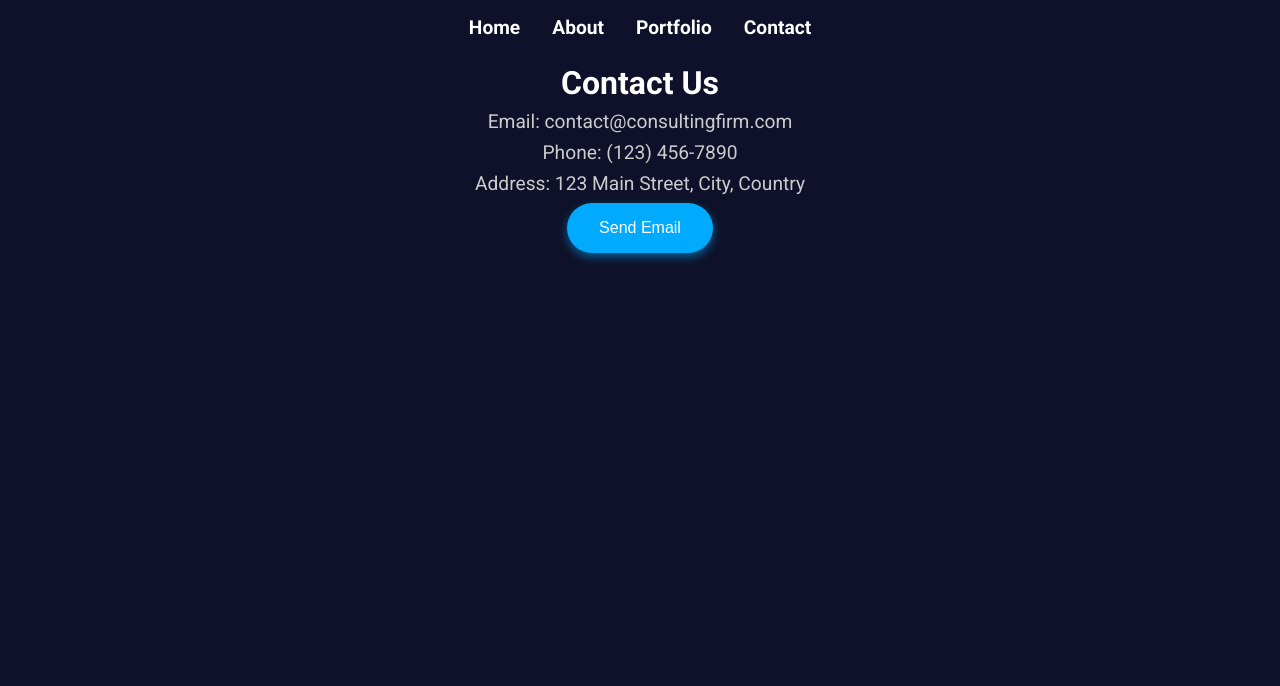
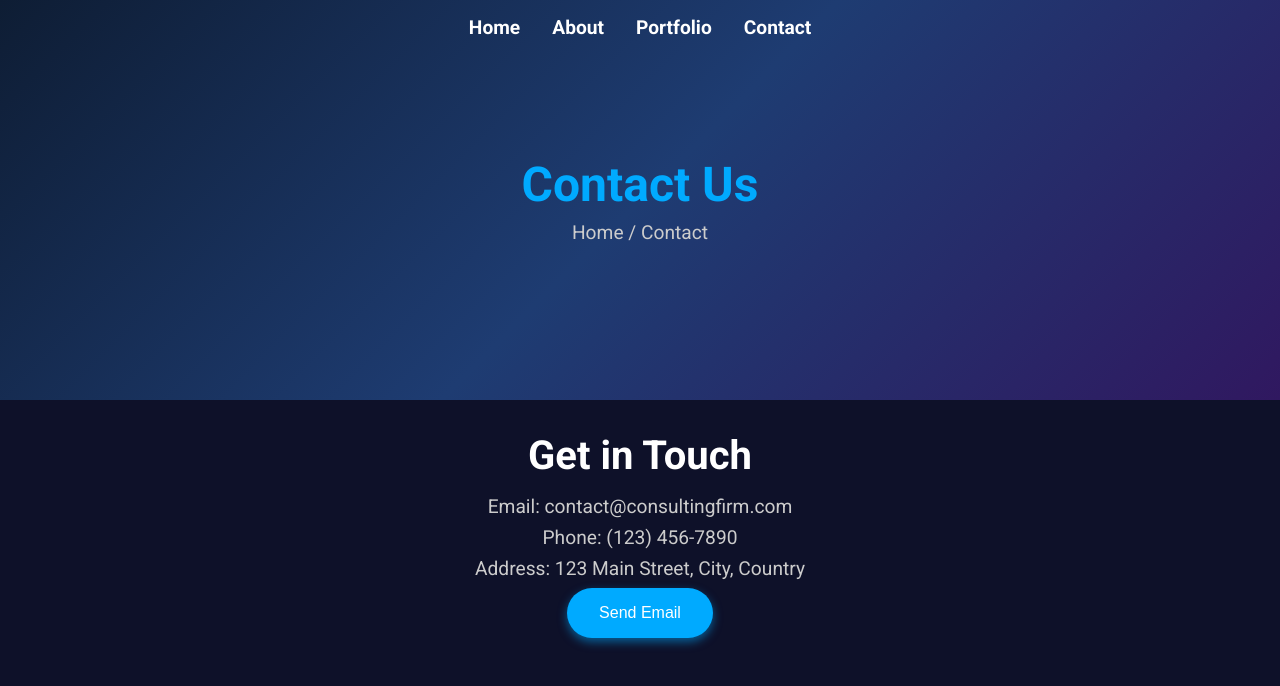
Before and after one commit to ejaz0/shirkat, a React (Create React App) app: page /contact in a window 1280 px wide. Shown: the top 686 px of the page. Built offline with nearby package versions, Linux system fonts and the light colour scheme; a small style sheet from the web is missing.

Commit message:
Updated design

```diff
--- a/public/index.html
+++ b/public/index.html
@@ -2,6 +2,7 @@
 <html lang="en">
   <head>
     <meta charset="utf-8" />
+    <link rel="stylesheet" href="https://cdnjs.cloudflare.com/ajax/libs/font-awesome/5.15.4/css/all.min.css" integrity="sha512-dZOGrKDZKoPNSX1PeEVjoOoa6HJ5y6+ARmBP5RxN6cGHTJ+0OhG5O5De1mHVZYp1zQ5Rn8fUuhwHDkC8aYluTg==" crossorigin="anonymous" referrerpolicy="no-referrer" />
     <link rel="icon" href="%PUBLIC_URL%/favicon.ico" />
     <meta name="viewport" content="width=device-width, initial-scale=1" />
     <meta name="theme-color" content="#000000" />
--- a/src/App.js
+++ b/src/App.js
@@ -7,6 +7,7 @@ import About from './Components/About';
 import Portfolio from './Components/Portfolio';
 import Contact from './Components/Contact';
 import '../src/Styles/Css/AppStyle.css';
+
 
 const App = () => {
     return (
--- a/src/Components/About.js
+++ b/src/Components/About.js
@@ -1,22 +1,29 @@
 import React from 'react';
 import '../Styles/Css/AboutStyle.css';
-
+import elvisH from '../Styles/Css/images/prifle-removebg-preview.png';
 import rashedRafa from '../Styles/Css/images/1712175677779.jpg';
 import aryaEisa from '../Styles/Css/images/644_e43222bd86412c55c14fe34e9ea1e4ac-2023-11-09 23_27_42.jpg';
 
 const About = () => {
     return (
         <div className="about-container">
-            <h1 className="about-title">About Us</h1>
+            <div className="about-header-container">
+                <header className="about-header">
+                    <h1>About Us</h1>
+                    <p>Home / About</p>
+                </header>
+            </div>
+            <div className="about-section">
+                <h1 className="about-title">Our Team</h1>
                 <p className="about-description">We are a team of experienced software consultants dedicated to providing top-notch IT solutions and services.</p>
                 <div className="team-grid">
                     <div className="team-member">
-                    <img src="" alt="Elvis Hasanaj" className="team-photo" />
+                        <img src={elvisH} alt="Elvis Hasanaj" className="team-photo" />
                         <h2 className="team-name">Elvis Hasanaj</h2>
                         <p className="team-role">Technical Manager</p>
                         <p className="team-bio">Elvis is a creative leader with a knack for innovative solutions and exceptional client service.</p>
                         <div className="team-socials">
-                       <a href="https://www.linkedin.com"><i className="fab fa-twitter"></i></a>
+                            <a href="https://www.linkedin.com"><i className="fab fa-linkedin"></i></a>
                         </div>
                     </div>
                     <div className="team-member">
@@ -25,7 +32,7 @@ const About = () => {
                         <p className="team-role">Treasury Manager</p>
                         <p className="team-bio">Rashed is our dynamic sales manager who excels at building strong client relationships and driving sales growth.</p>
                         <div className="team-socials">
-                    <a href="https://www.linkedin.com"><i className="fab fa-twitter"></i></a>
+                            <a href="https://www.linkedin.com"><i className="fab fa-linkedin"></i></a>
                         </div>
                     </div>
                     <div className="team-member">
@@ -34,8 +41,8 @@ const About = () => {
                         <p className="team-role">Sales Manager</p>
                         <p className="team-bio">Arya is a talented web developer with expertise in creating modern, responsive websites and applications.</p>
                         <div className="team-socials">
-                        <a href="https://www.linkedin.com"><i className="fab fa-twitter"></i></a>
-
+                            <a href="https://www.linkedin.com"><i className="fab fa-linkedin"></i></a>
+                        </div>
                     </div>
                 </div>
             </div>
--- a/src/Components/Contact.js
+++ b/src/Components/Contact.js
@@ -10,8 +10,15 @@ const Contact = () => {
 
     return (
         <div className="contact-container">
+            <div className="contact-header-container">
+                <header className="contact-header">
                     <h1>Contact Us</h1>
+                    <p>Home / Contact</p>
+                </header>
+            </div>
+            <div className="contact-section">
                 <div className="contact-info">
+                    <h1>Get in Touch</h1>
                     <p>Email: contact@consultingfirm.com</p>
                     <p>Phone: (123) 456-7890</p>
                     <p>Address: 123 Main Street, City, Country</p>
@@ -32,6 +39,7 @@ const Contact = () => {
                     </div>
                 )}
             </div>
+        </div>
     );
 };
 
--- a/src/Styles/Css/AboutStyle.css
+++ b/src/Styles/Css/AboutStyle.css
@@ -1,16 +1,50 @@
 .about-container {
-    background-color: #0e1129;
     color: #ffffff;
-    padding: 4rem 2rem;
+    min-height: 100vh;
     text-align: center;
-    height: 100vh;
+    display: flex;
+    flex-direction: column;
+}
+
+/* Header section */
+.about-header-container {
+    background: linear-gradient(135deg, #0e1d34, #1e3c72, #301860); /* Gradient color */
+    height: 50vh;
+    display: flex;
+    justify-content: center;
+    align-items: center;
+    text-align: center;
+    padding: 2rem;
+}
+
+.about-header {
+    margin: 0;
+}
+
+.about-header h1 {
+    font-size: 3rem;
+    margin-bottom: 0.5rem;
+    color: #00aaff;
+}
+
+.about-header p {
+    font-size: 1.2rem;
+    color: #cccccc;
+}
+
+/* About section */
+.about-section {
+    padding: 2rem;
+    background: #0e1129; /* Different background color */
+    min-height: 50vh;
+    text-align: center;
     overflow: auto; /* Ensure the content is scrollable if it exceeds the viewport height */
 }
 
-.about-title {
+.about-section h1 {
     font-size: 2.5rem;
     margin-bottom: 1rem;
-    color: #00aaff;
+    color: #ffffff;
 }
 
 .about-description {
--- a/src/Styles/Css/AppStyle.css
+++ b/src/Styles/Css/AppStyle.css
@@ -1,5 +1,7 @@
 
 @import url('https://fonts.googleapis.com/css2?family=Roboto:wght@400;700&display=swap');
+@import url('https://cdnjs.cloudflare.com/ajax/libs/font-awesome/5.15.4/css/all.min.css');
+
 *{
     margin: 0;
     padding: 0;
--- a/src/Styles/Css/ContactStyle.css
+++ b/src/Styles/Css/ContactStyle.css
@@ -1,15 +1,52 @@
 .contact-container {
-    background-color: #0e1129;
     color: #ffffff;
-    padding: 4rem 2rem;
+    min-height: 100vh;
     text-align: center;
-    height: 100vh;
+}
+
+/* Header section */
+.contact-header-container {
+    background: linear-gradient(135deg, #0e1d34, #1e3c72, #301860); /* Gradient color */
+    height: 50vh;
+    display: flex;
+    justify-content: center;
+    align-items: center;
+    text-align: center;
+    padding: 2rem;
+}
+
+.contact-header {
+    margin: 0;
+}
+
+.contact-header h1 {
+    font-size: 3rem;
+    margin-bottom: 0.5rem;
+    color: #00aaff;
+}
+
+.contact-header p {
+    font-size: 1.2rem;
+    color: #cccccc;
+}
+
+/* Contact section */
+.contact-section {
+    padding: 2rem;
+    background: #0e1129; /* Different background color */
+    min-height: 50vh;
+    text-align: center;
     position: relative;
-    overflow: auto; /* Ensure the content is scrollable if it exceeds the viewport height */
 }
 
 .contact-info {
     margin-bottom: 2rem;
+}
+
+.contact-info h1 {
+    font-size: 2.5rem;
+    margin-bottom: 1rem;
+    color: #ffffff;
 }
 
 .contact-info p {
```
Also changed, not shown: src/Styles/Css/images/prifle-removebg-preview.png (added). Lines whose indentation alone changed are shown as unchanged.
